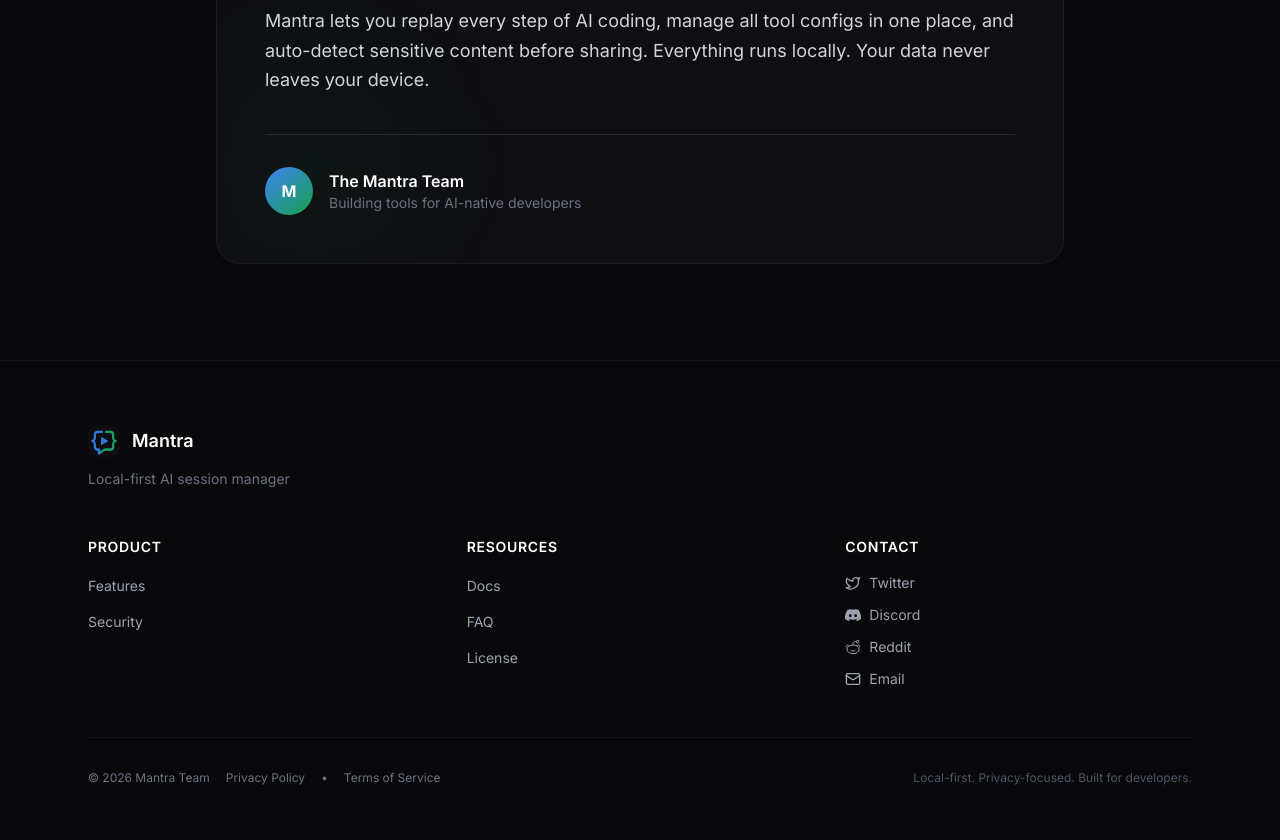
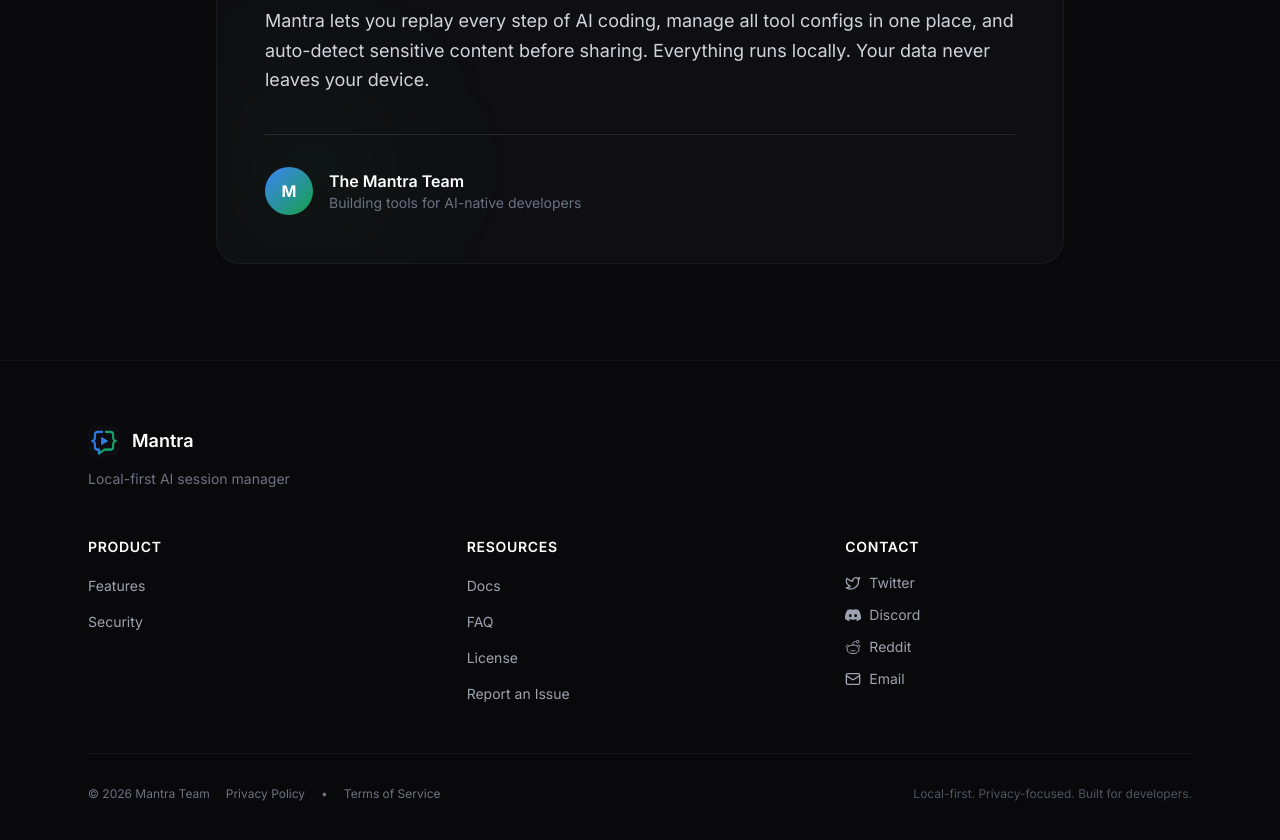
Before and after one commit to mantra-hq/mantra-landing, a React (Vite) app: page / in a window 1280 px wide. Shown: the part 7513-8353 px from the top of the page. Built offline with nearby package versions, Linux system fonts and the light colour scheme.

Commit message:
Add 'Report an Issue' link to Footer and update translations
- Included a new link in the Footer for reporting issues, directing users to the GitHub issues page.
- Updated translations in i18n.tsx to add the 'Report an Issue' label in both English and Chinese.

```diff
--- a/src/components/Footer.tsx
+++ b/src/components/Footer.tsx
@@ -18,6 +18,7 @@ export function Footer() {
     { label: t.footer.docs, href: urls.docs },
     { label: t.footer.faq, href: withUtm(`${urls.about}${PAGE_PATHS.faq}`) },
     { label: t.footer.license, href: withUtm(`${urls.about}${PAGE_PATHS.license}`) },
+    { label: t.footer.reportIssue, href: 'https://github.com/mantra-hq/mantra-releases/issues' },
   ];
 
   const contactLinks = [
@@ -70,6 +71,8 @@ export function Footer() {
                 <li key={link.label}>
                   <a
                     href={link.href}
+                    target={link.href.startsWith('http') ? '_blank' : undefined}
+                    rel={link.href.startsWith('http') ? 'noopener noreferrer' : undefined}
                     className="text-sm text-gray-400 hover:text-white transition-colors"
                   >
                     {link.label}
--- a/src/lib/i18n.tsx
+++ b/src/lib/i18n.tsx
@@ -261,6 +261,7 @@ const translations = {
       docs: 'Docs',
       faq: 'FAQ',
       license: 'License',
+      reportIssue: 'Report an Issue',
       twitter: 'Twitter',
       discord: 'Discord',
       reddit: 'Reddit',
@@ -642,6 +643,7 @@ const translations = {
       docs: '文档',
       faq: '常见问题',
       license: '许可证',
+      reportIssue: '报告问题',
       twitter: 'Twitter',
       discord: 'Discord',
       reddit: 'Reddit',
```
